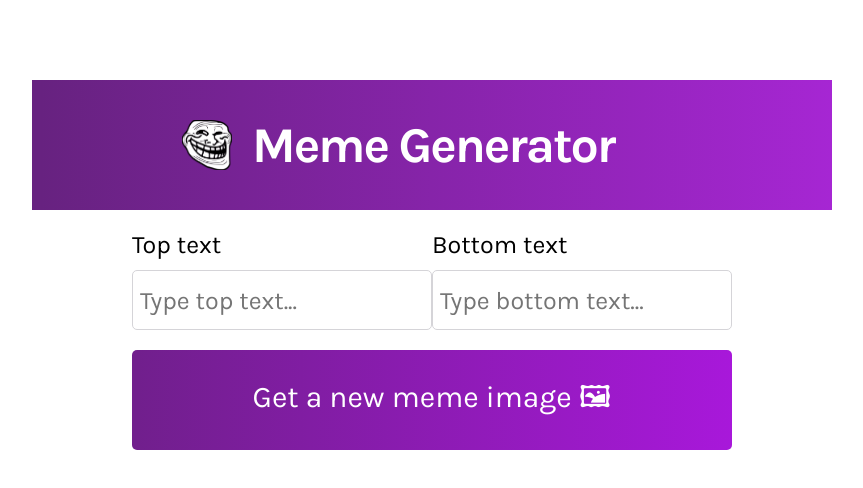
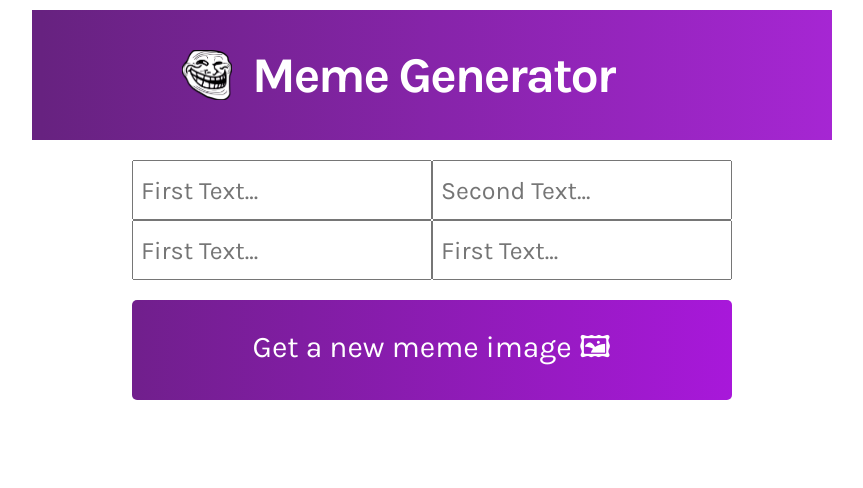
Before and after one commit to LanceGiave96/Meme_Generator, a React (Vite) app: page / in a window 1280 px wide. Shown: the top 488 px of the page, without its empty margins (208-1071 px from the left). Built offline with nearby package versions, Linux system fonts and the light colour scheme; no server answers.

Commit message:
Update by adding component to render dinamically four h2 elements  for meme text

```diff
--- a/src/components/Form.jsx
+++ b/src/components/Form.jsx
@@ -1,4 +1,5 @@
 import React from "react"
+import MemeText from "./MemeText.jsx"
 
 export default function Form(){
 
@@ -28,8 +29,10 @@ export default function Form(){
 
     const [meme,setMeme] = React.useState(
         {
-            topText: "",
-            bottomText: "",
+            FirstText: "",
+            SecondText: "",
+            ThirdText: "",
+            FourthText: "",
             randomImage: ""
         }
     )
@@ -50,6 +53,7 @@ export default function Form(){
 
     function handleText(event){
         const {name,value} = event.target
+
         setMeme( prevItem => (
 
                 {
@@ -65,24 +69,10 @@ export default function Form(){
 
         <main>
             <div className="form">
-                <label className="form--label">Top text</label>
-                <label className="form--label">Bottom text</label>
-                <input
-                    type="text"
-                    placeholder="Type top text..."
-                    className="form--input"
-                    name="topText"
-                    value={meme.topText}
-                    onChange={handleText}
-                />
-                <input
-                    type="text"
-                    placeholder="Type bottom text..."
-                    className="form--input"
-                    name="bottomText"
-                    value={meme.bottomText}
-                    onChange={handleText}
-                />
+                <MemeText placeholder="First Text..." text="FirstText" handleText={handleText}/>
+                <MemeText placeholder="Second Text..." text="SecondText" handleText={handleText}/>
+                <MemeText placeholder="First Text..." text="ThirdText" handleText={handleText}/>
+                <MemeText placeholder="First Text..." text="FourthText" handleText={handleText}/>
                 <button
                     className="form--button"
                     onClick={getRandomMeme}
@@ -96,8 +86,10 @@ export default function Form(){
                 meme.randomImage && (
                                         <div className="meme--container" >
                                             <img src={meme.randomImage} className="image--meme" />
-                                            <h2 className="meme--text top">{meme.topText}</h2>
-                                            <h2 className="meme--text bottom">{meme.bottomText}</h2>
+                                            <h2 className="meme--text top-left">{meme.FirstText}</h2>
+                                            <h2 className="meme--text top-right">{meme.SecondText}</h2>
+                                            <h2 className="meme--text bottom-left">{meme.ThirdText}</h2>
+                                            <h2 className="meme--text bottom-right">{meme.FourthText}</h2>
                                         </div>
                                     )
 
--- /dev/null
+++ b/src/components/MemeText.jsx
@@ -0,0 +1,13 @@
+import React from "react"
+
+export default function MemeText(props){
+    return(
+        <input
+            type="text"
+            placeholder={props.placeholder}
+            className="form--input"
+            name={props.text}
+            onChange={ (event) => props.handleText(event) }
+        />
+    )
+}
--- a/src/index.css
+++ b/src/index.css
@@ -6,7 +6,7 @@ body
 
 .main-container
 {
-    margin: 80px auto 0px auto;
+    margin: 10px auto 0px auto;
     display: flex;
     flex-direction: column;
     justify-content: center;
@@ -59,7 +59,15 @@ body
     width: 600px;
     display: grid;
     padding: 20px;
-    grid-template: 40px 60px 80px / 1fr 1fr;
+    grid-template: 60px 60px 80px / 1fr 1fr;
+}
+
+.div-text
+{
+    display: grid;
+    border-radius: 5px;
+    border: 1px solid #D5D4D8;
+    grid-template: 60px / 1fr 1fr 1fr;
 }
 
 .form--label
@@ -72,10 +80,17 @@ body
 .form--input
 {
     font-family: "Karla", sans-serif;
+    text-indent: 5px;
+    font-size: 25px;
+}
+
+.combo-input
+{
+    font-family: "Karla", sans-serif;
+    text-indent: 5px;
+    font-size: 25px;
     border-radius: 5px;
     border: 1px solid #D5D4D8;
-    text-indent: 5px;
-    font-size: 25px;
 }
 
 .form--button
@@ -111,12 +126,15 @@ body
 }
 
 .meme--text {
+    word-wrap: break-word;
+    width: 200px;
     position: absolute;
-    width: 80%;
     text-align: center;
+    /*
     left: 50%;
     transform: translateX(-50%);
-    margin: 15px 0;
+    */
+    margin: 0px;
     padding: 0 5px;
     font-family: impact, sans-serif;
     font-size: 1.5em;
@@ -135,10 +153,26 @@ body
         2px 2px 5px #000;
 }
 
-.bottom {
-    bottom: 0;
+.top-left
+{
+    top: 0;
+    left: 0;
 }
 
-.top {
+.top-right
+{
     top: 0;
+    right: 0;
 }
+
+.bottom-left
+{
+    bottom: 0;
+    left: 0;
+}
+
+.bottom-right
+{
+    bottom: 0;
+    right: 0;
+}
```
